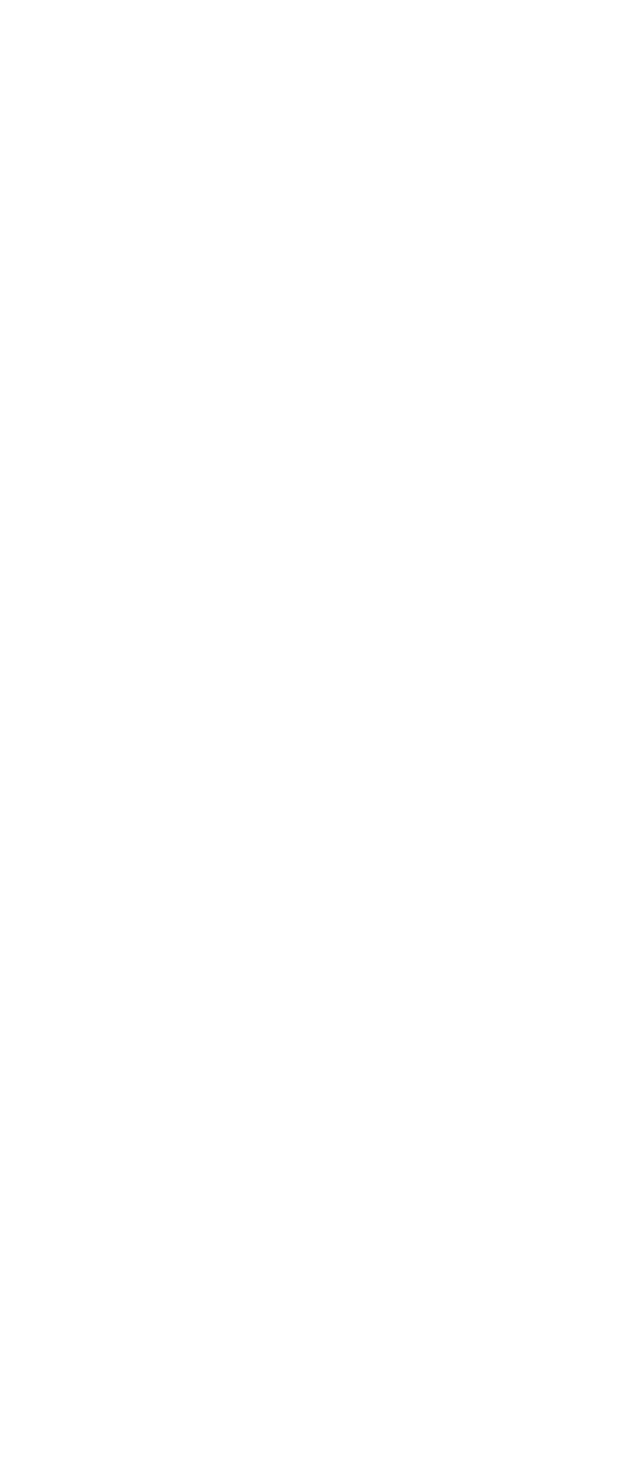
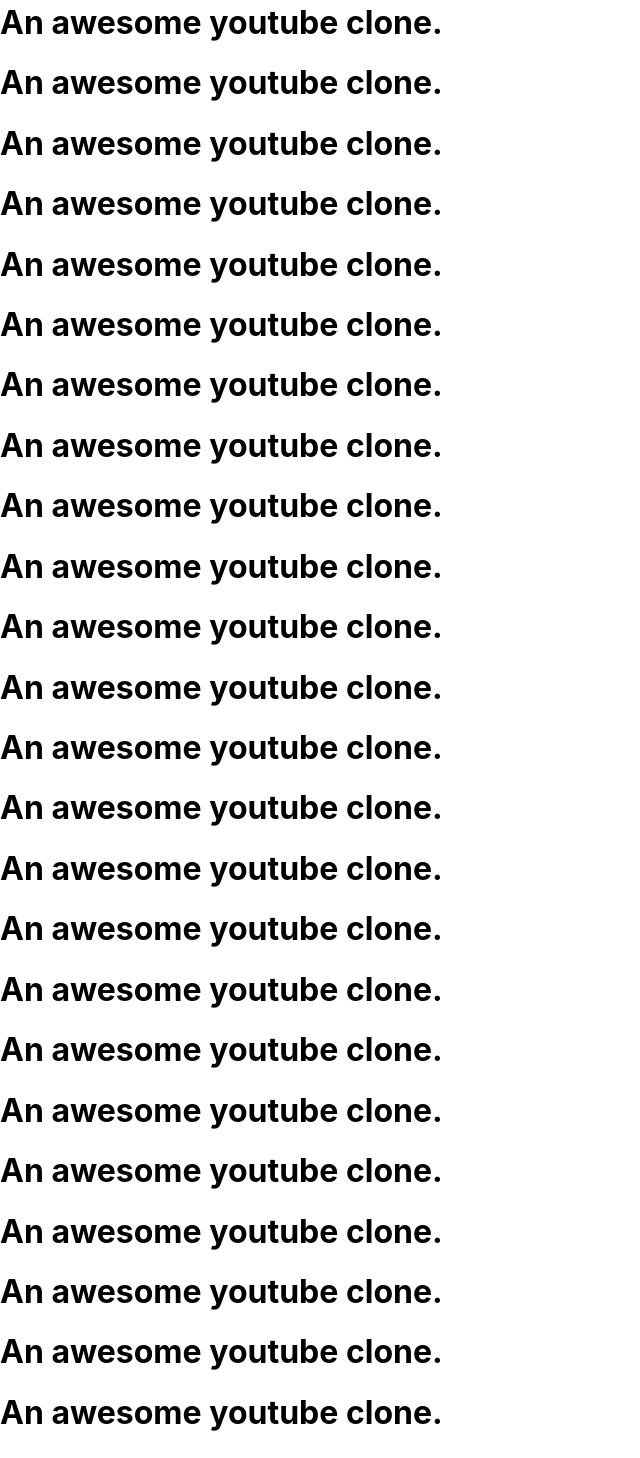
Before and after one commit to Asfand038/youtube-clone-frontend, a Next.js app: page / in a window 1280 px wide. Shown: the part 200-1658 px from the top of the page, without its empty margins (0-640 px from the left). Before the commit the page ends 800 px from the top, so only its background shows below. Built offline with nearby package versions, Linux system fonts and the light colour scheme.

Commit message:
check for pre-commit hooks

```diff
--- a/src/pages/index.tsx
+++ b/src/pages/index.tsx
@@ -11,6 +11,141 @@
       <h1>An awesome youtube clone.</h1>
       <h1>An awesome youtube clone.</h1>
       <h1>An awesome youtube clone.</h1>
+      <h1>An awesome youtube clone.</h1>
+      <h1>An awesome youtube clone.</h1>
+      <h1>An awesome youtube clone.</h1>
+      <h1>An awesome youtube clone.</h1>
+      <h1>An awesome youtube clone.</h1>
+      <h1>An awesome youtube clone.</h1>
+      <h1>An awesome youtube clone.</h1>
+      <h1>An awesome youtube clone.</h1>
+      <h1>An awesome youtube clone.</h1>
+      <h1>An awesome youtube clone.</h1>
+      <h1>An awesome youtube clone.</h1>
+      <h1>An awesome youtube clone.</h1>
+      <h1>An awesome youtube clone.</h1>
+      <h1>An awesome youtube clone.</h1>
+      <h1>An awesome youtube clone.</h1>
+      <h1>An awesome youtube clone.</h1>
+      <h1>An awesome youtube clone.</h1>
+      <h1>An awesome youtube clone.</h1>
+      <h1>An awesome youtube clone.</h1>
+      <h1>An awesome youtube clone.</h1>
+      <h1>An awesome youtube clone.</h1>
+      <h1>An awesome youtube clone.</h1>
+      <h1>An awesome youtube clone.</h1>
+      <h1>An awesome youtube clone.</h1>
+      <h1>An awesome youtube clone.</h1>
+      <h1>An awesome youtube clone.</h1>
+      <h1>An awesome youtube clone.</h1>
+      <h1>An awesome youtube clone.</h1>
+      <h1>An awesome youtube clone.</h1>
+      <h1>An awesome youtube clone.</h1>
+      <h1>An awesome youtube clone.</h1>
+      <h1>An awesome youtube clone.</h1>
+      <h1>An awesome youtube clone.</h1>
+      <h1>An awesome youtube clone.</h1>
+      <h1>An awesome youtube clone.</h1>
+      <h1>An awesome youtube clone.</h1>
+      <h1>An awesome youtube clone.</h1>
+      <h1>An awesome youtube clone.</h1>
+      <h1>An awesome youtube clone.</h1>
+      <h1>An awesome youtube clone.</h1>
+      <h1>An awesome youtube clone.</h1>
+      <h1>An awesome youtube clone.</h1>
+      <h1>An awesome youtube clone.</h1>
+      <h1>An awesome youtube clone.</h1>
+      <h1>An awesome youtube clone.</h1>
+      <h1>An awesome youtube clone.</h1>
+      <h1>An awesome youtube clone.</h1>
+      <h1>An awesome youtube clone.</h1>
+      <h1>An awesome youtube clone.</h1>
+      <h1>An awesome youtube clone.</h1>
+      <h1>An awesome youtube clone.</h1>
+      <h1>An awesome youtube clone.</h1>
+      <h1>An awesome youtube clone.</h1>
+      <h1>An awesome youtube clone.</h1>
+      <h1>An awesome youtube clone.</h1>
+      <h1>An awesome youtube clone.</h1>
+      <h1>An awesome youtube clone.</h1>
+      <h1>An awesome youtube clone.</h1>
+      <h1>An awesome youtube clone.</h1>
+      <h1>An awesome youtube clone.</h1>
+      <h1>An awesome youtube clone.</h1>
+      <h1>An awesome youtube clone.</h1>
+      <h1>An awesome youtube clone.</h1>
+      <h1>An awesome youtube clone.</h1>
+      <h1>An awesome youtube clone.</h1>
+      <h1>An awesome youtube clone.</h1>
+      <h1>An awesome youtube clone.</h1>
+      <h1>An awesome youtube clone.</h1>
+      <h1>An awesome youtube clone.</h1>
+      <h1>An awesome youtube clone.</h1>
+      <h1>An awesome youtube clone.</h1>
+      <h1>An awesome youtube clone.</h1>
+      <h1>An awesome youtube clone.</h1>
+      <h1>An awesome youtube clone.</h1>
+      <h1>An awesome youtube clone.</h1>
+      <h1>An awesome youtube clone.</h1>
+      <h1>An awesome youtube clone.</h1>
+      <h1>An awesome youtube clone.</h1>
+      <h1>An awesome youtube clone.</h1>
+      <h1>An awesome youtube clone.</h1>
+      <h1>An awesome youtube clone.</h1>
+      <h1>An awesome youtube clone.</h1>
+      <h1>An awesome youtube clone.</h1>
+      <h1>An awesome youtube clone.</h1>
+      <h1>An awesome youtube clone.</h1>
+      <h1>An awesome youtube clone.</h1>
+      <h1>An awesome youtube clone.</h1>
+      <h1>An awesome youtube clone.</h1>
+      <h1>An awesome youtube clone.</h1>
+      <h1>An awesome youtube clone.</h1>
+      <h1>An awesome youtube clone.</h1>
+      <h1>An awesome youtube clone.</h1>
+      <h1>An awesome youtube clone.</h1>
+      <h1>An awesome youtube clone.</h1>
+      <h1>An awesome youtube clone.</h1>
+      <h1>An awesome youtube clone.</h1>
+      <h1>An awesome youtube clone.</h1>
+      <h1>An awesome youtube clone.</h1>
+      <h1>An awesome youtube clone.</h1>
+      <h1>An awesome youtube clone.</h1>
+      <h1>An awesome youtube clone.</h1>
+      <h1>An awesome youtube clone.</h1>
+      <h1>An awesome youtube clone.</h1>
+      <h1>An awesome youtube clone.</h1>
+      <h1>An awesome youtube clone.</h1>
+      <h1>An awesome youtube clone.</h1>
+      <h1>An awesome youtube clone.</h1>
+      <h1>An awesome youtube clone.</h1>
+      <h1>An awesome youtube clone.</h1>
+      <h1>An awesome youtube clone.</h1>
+      <h1>An awesome youtube clone.</h1>
+      <h1>An awesome youtube clone.</h1>
+      <h1>An awesome youtube clone.</h1>
+      <h1>An awesome youtube clone.</h1>
+      <h1>An awesome youtube clone.</h1>
+      <h1>An awesome youtube clone.</h1>
+      <h1>An awesome youtube clone.</h1>
+      <h1>An awesome youtube clone.</h1>
+      <h1>An awesome youtube clone.</h1>
+      <h1>An awesome youtube clone.</h1>
+      <h1>An awesome youtube clone.</h1>
+      <h1>An awesome youtube clone.</h1>
+      <h1>An awesome youtube clone.</h1>
+      <h1>An awesome youtube clone.</h1>
+      <h1>An awesome youtube clone.</h1>
+      <h1>An awesome youtube clone.</h1>
+      <h1>An awesome youtube clone.</h1>
+      <h1>An awesome youtube clone.</h1>
+      <h1>An awesome youtube clone.</h1>
+      <h1>An awesome youtube clone.</h1>
+      <h1>An awesome youtube clone.</h1>
+      <h1>An awesome youtube clone.</h1>
+      <h1>An awesome youtube clone.</h1>
+      <h1>An awesome youtube clone.</h1>
+      <h1>An awesome youtube clone.</h1>
     </div>
   );
 };
```
